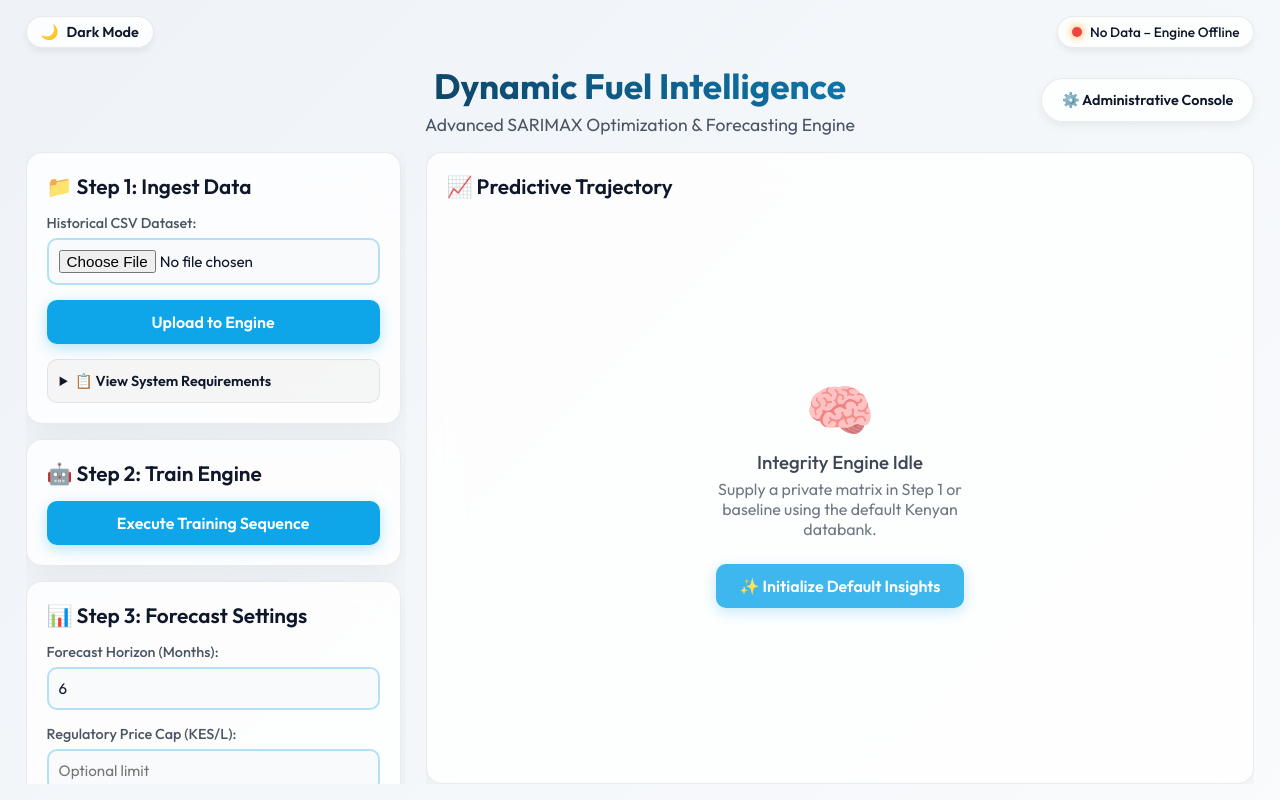
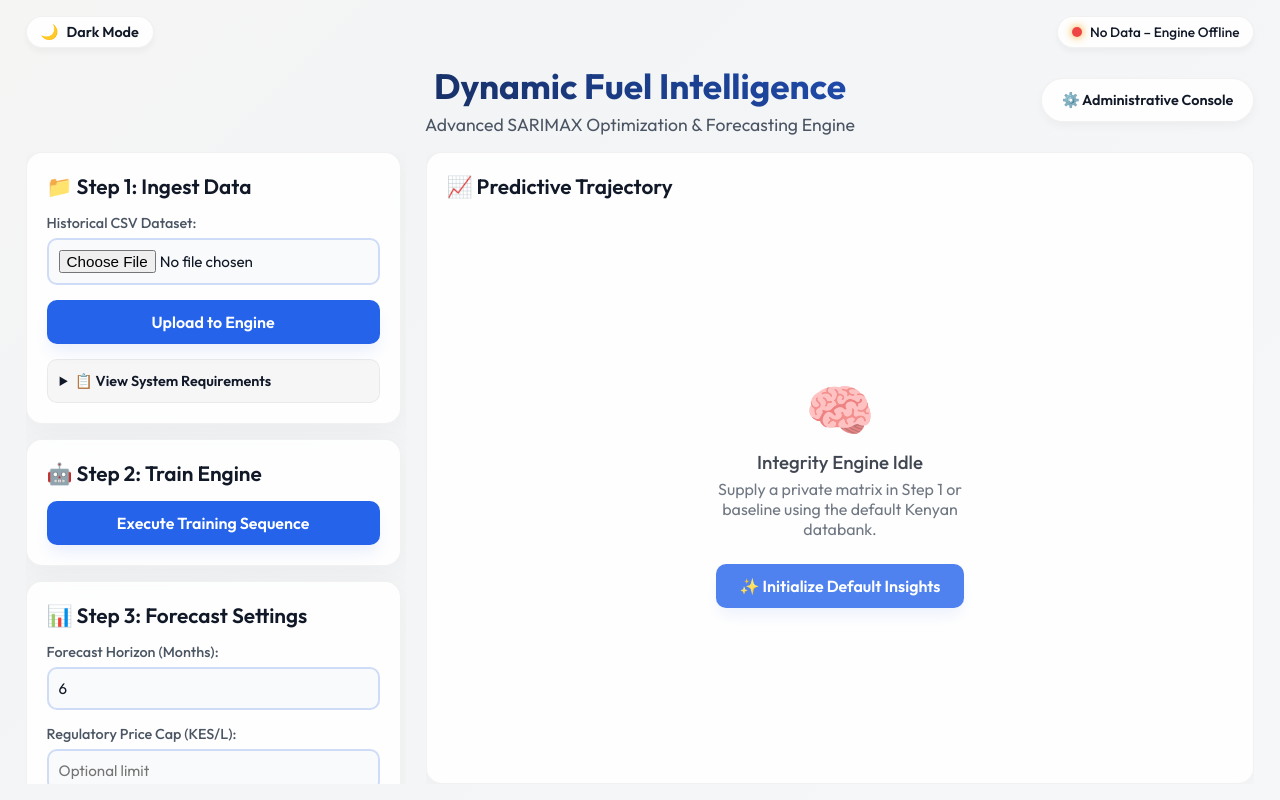
Before and after one commit to K-Kiriinya/Fedora_Fuel_ML, a FastAPI app: page / in a window 1280 px wide. Run offline with FastAPI, Linux system fonts and the light colour scheme; parts of the project's set-up code (start-up, migrations or seed data) failed here and were passed over.

Commit message:
style: Update UI color palette and introduce dedicated chart accent color for visualizations.

```diff
--- a/src/fuel_pricing/api/static/css/style.css
+++ b/src/fuel_pricing/api/static/css/style.css
@@ -1,38 +1,40 @@
 @import url('https://fonts.googleapis.com/css2?family=Outfit:wght@300;400;500;600;700&display=swap');
 
 :root {
-    --text-primary: #0f172a;
+    --text-primary: #111827;
     --text-secondary: #4b5563;
-    --card-bg: rgba(255, 255, 255, 0.8);
-    --card-border: rgba(0, 0, 0, 0.08);
-    --accent: #0ea5e9;
-    --accent-hover: #0284c7;
-    --input-bg: rgba(249, 250, 251, 0.9);
-    --input-border: rgba(14, 165, 233, 0.3);
-    --shadow: rgba(0, 0, 0, 0.06);
-    --mesh-bg: linear-gradient(-45deg, #ffffff, #f1f5f9, #e2e8f0, #f8fafc);
+    --card-bg: rgba(255, 255, 255, 0.85);
+    --card-border: rgba(0, 0, 0, 0.05);
+    --accent: #2563eb;
+    --accent-hover: #1d4ed8;
+    --chart-accent: #f59e0b;
+    --input-bg: rgba(249, 250, 251, 0.95);
+    --input-border: rgba(37, 99, 235, 0.2);
+    --shadow: rgba(0, 0, 0, 0.04);
+    --mesh-bg: linear-gradient(-45deg, #f9fafb, #f3f4f6, #fffbeb, #fef3c7);
     --success: #10b981;
-    --success-bg: rgba(16, 185, 129, 0.1);
+    --success-bg: rgba(16, 185, 129, 0.08);
     --warning: #f59e0b;
     --danger: #ef4444;
-    --danger-bg: rgba(239, 68, 68, 0.1);
-    --chart-grid: rgba(0, 0, 0, 0.04);
+    --danger-bg: rgba(239, 68, 68, 0.08);
+    --chart-grid: rgba(0, 0, 0, 0.03);
 }
 
 [data-theme='dark'] {
-    --text-primary: #f8fafc;
-    --text-secondary: #94a3b8;
-    --card-bg: rgba(15, 23, 42, 0.75);
-    --card-border: rgba(255, 255, 255, 0.06);
-    --accent: #38bdf8;
-    --accent-hover: #0ea5e9;
-    --input-bg: rgba(30, 41, 59, 0.8);
-    --input-border: rgba(56, 189, 248, 0.3);
-    --shadow: rgba(0, 0, 0, 0.3);
-    --mesh-bg: linear-gradient(-45deg, #020617, #0f172a, #1e293b, #000000);
+    --text-primary: #f9fafb;
+    --text-secondary: #9ca3af;
+    --card-bg: rgba(9, 9, 11, 0.8);
+    --card-border: rgba(255, 255, 255, 0.05);
+    --accent: #3b82f6;
+    --accent-hover: #2563eb;
+    --chart-accent: #fbbf24;
+    --input-bg: rgba(24, 24, 27, 0.9);
+    --input-border: rgba(59, 130, 246, 0.2);
+    --shadow: rgba(0, 0, 0, 0.4);
+    --mesh-bg: linear-gradient(-45deg, #020617, #1e3a8a, #451a03, #000000);
     --success: #34d399;
-    --success-bg: rgba(52, 211, 153, 0.1);
-    --chart-grid: rgba(255, 255, 255, 0.05);
+    --success-bg: rgba(52, 211, 153, 0.08);
+    --chart-grid: rgba(255, 255, 255, 0.04);
 }
 
 * {
@@ -253,7 +255,7 @@ button {
     font-weight: 600;
     font-family: inherit;
     cursor: pointer;
-    box-shadow: 0 4px 14px 0 rgba(14, 165, 233, 0.3);
+    box-shadow: 0 10px 15px -3px rgba(37, 99, 235, 0.1);
     transition: all 0.2s ease;
     display: flex;
     justify-content: center;
@@ -263,7 +265,7 @@ button {
 button:hover:not(:disabled) {
     background: var(--accent-hover);
     transform: translateY(-2px);
-    box-shadow: 0 6px 20px rgba(14, 165, 233, 0.23);
+    box-shadow: 0 20px 25px -5px rgba(37, 99, 235, 0.2);
 }
 button:active:not(:disabled) {
     transform: translateY(0);
@@ -588,8 +590,8 @@ details.data-requirements .req-content {
     animation: slideUp 0.4s ease;
 }
 .metric-card {
-    background: rgba(14, 165, 233, 0.06);
-    border: 1px solid rgba(14, 165, 233, 0.2);
+    background: rgba(16, 185, 129, 0.05);
+    border: 1px solid rgba(16, 185, 129, 0.15);
     border-radius: 10px;
     padding: 10px 8px;
     text-align: center;
@@ -598,8 +600,8 @@ details.data-requirements .req-content {
     gap: 3px;
 }
 [data-theme='dark'] .metric-card {
-    background: rgba(56, 189, 248, 0.08);
-    border-color: rgba(56, 189, 248, 0.2);
+    background: rgba(52, 211, 153, 0.06);
+    border-color: rgba(52, 211, 153, 0.15);
 }
 .metric-label {
     font-size: 0.65em;
@@ -650,10 +652,10 @@ details.data-requirements .req-content {
 }
 .forecast-table tbody tr:last-child td { border-bottom: none; }
 .forecast-table tbody tr:hover td {
-    background: rgba(14, 165, 233, 0.04);
+    background: rgba(16, 185, 129, 0.03);
 }
 [data-theme='dark'] .forecast-table tbody tr:hover td {
-    background: rgba(56, 189, 248, 0.06);
+    background: rgba(52, 211, 153, 0.05);
 }
 .ci-range {
     color: var(--text-secondary);
--- a/src/fuel_pricing/api/templates/index.html
+++ b/src/fuel_pricing/api/templates/index.html
@@ -378,11 +378,12 @@
             const style      = getComputedStyle(document.body);
             const textColor  = style.getPropertyValue('--text-primary').trim()  || '#1e293b';
             const gridColor  = style.getPropertyValue('--chart-grid').trim()    || 'rgba(0,0,0,0.05)';
-            const accentColor= style.getPropertyValue('--accent').trim()        || '#0ea5e9';
+            const accentColor= style.getPropertyValue('--accent').trim()        || '#2563eb';
+            const fuelColor  = style.getPropertyValue('--chart-accent').trim()  || '#f59e0b';
 
-            const r = parseInt(accentColor.slice(1,3), 16) || 99;
-            const g = parseInt(accentColor.slice(3,5), 16) || 102;
-            const b = parseInt(accentColor.slice(5,7), 16) || 241;
+            const r = parseInt(fuelColor.slice(1,3), 16) || 245;
+            const g = parseInt(fuelColor.slice(3,5), 16) || 158;
+            const b = parseInt(fuelColor.slice(5,7), 16) || 11;
 
             const hasCI  = lowerCI.length > 0 && upperCI.length > 0;
             const ciBand = `rgba(${r},${g},${b},0.13)`;
@@ -419,13 +420,13 @@
             datasets.push({
                 label: 'Projected Price (KES)',
                 data: prices,
-                borderColor: accentColor,
+                borderColor: fuelColor,
                 backgroundColor: hasCI ? 'transparent' : gradient,
                 borderWidth: 4,
                 fill: !hasCI,
                 tension: 0.4,
                 pointRadius: 6,
-                pointBackgroundColor: accentColor,
+                pointBackgroundColor: fuelColor,
                 pointBorderColor: '#fff',
                 pointBorderWidth: 2,
                 pointHoverRadius: 8,
```
Also changed, not shown: src/fuel_pricing/api/templates/admin.html (+8 -6 lines).
